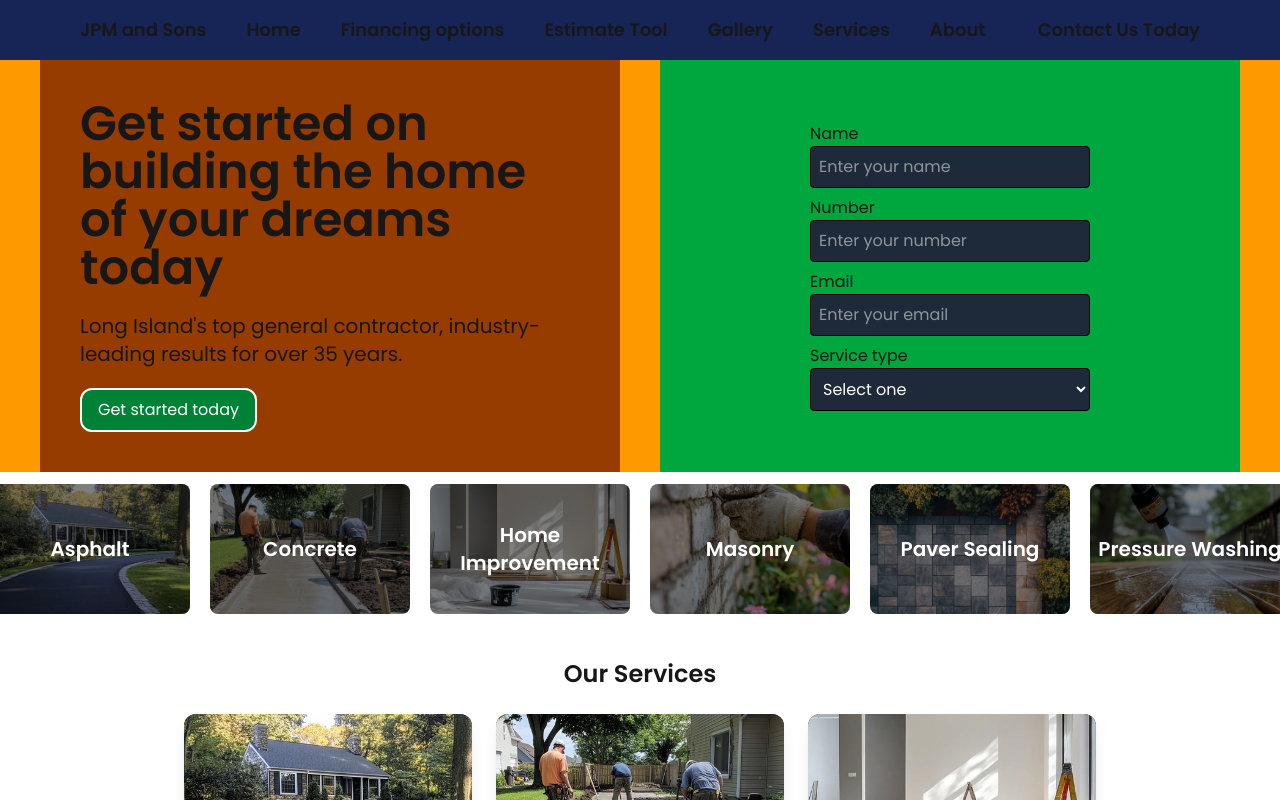
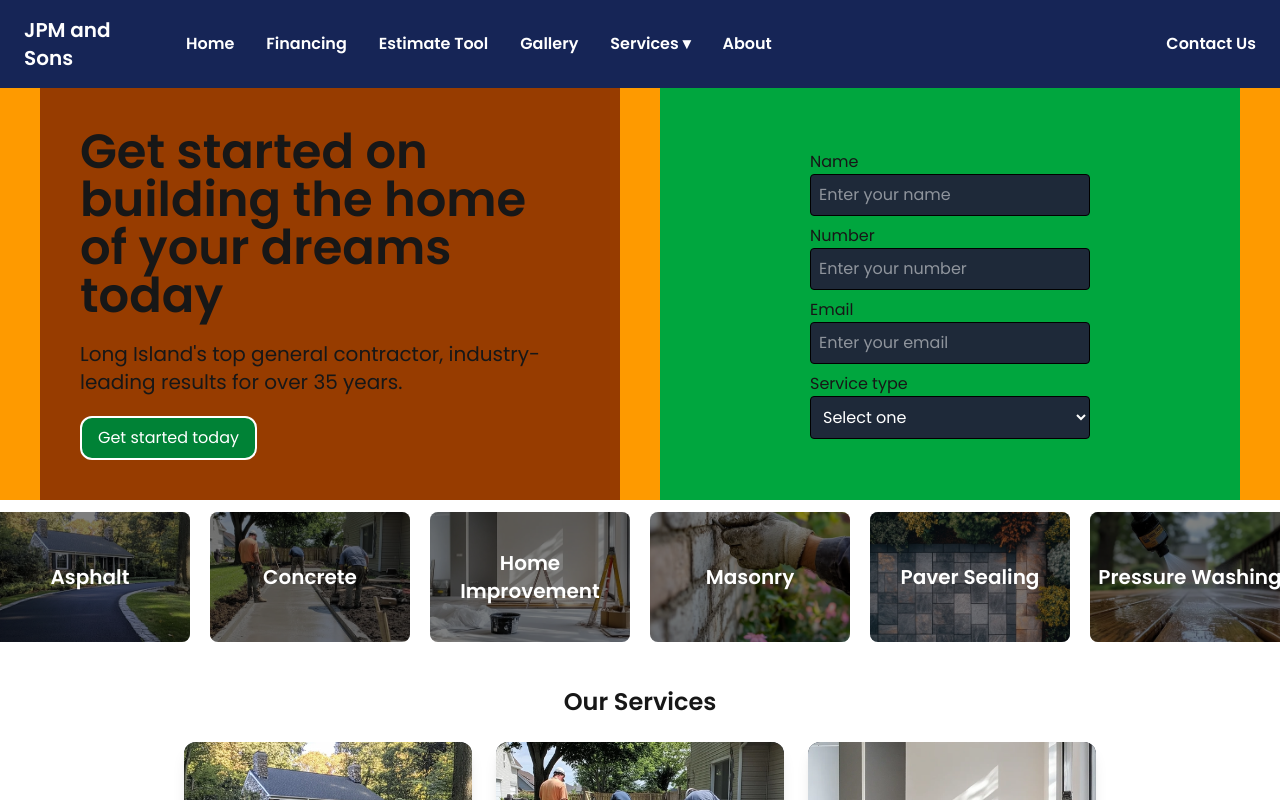
Before and after one commit to TonyRodriguez24/untitled-project, a Next.js app: page / in a window 1280 px wide. Shown: the top 800 px of the page. Built offline with nearby package versions, Linux system fonts and the light colour scheme.

Commit message:
made navbar bootstrapped

```diff
--- a/src/components/home-page/Gallery.jsx
+++ b/src/components/home-page/Gallery.jsx
@@ -72,7 +72,6 @@ export default function GallerySection() {
               width={500}
               height={350}
               className="rounded shadow-sm"
-              layout="responsive"
             />
             <figcaption className="text-center mt-2 text-md text-gray-300">
               {item.caption}
--- a/src/components/layout/Footer.jsx
+++ b/src/components/layout/Footer.jsx
@@ -5,7 +5,7 @@ export default function Footer() {
     <footer>
       <div className="grid grid-cols-4 max-w-3/4 mx-auto p-10 bg-green-800">
         {/* Contact Info */}
-        <div className="bg-amber-500 flex flex-col items-center">
+        <div className="flex flex-col items-center">
           <h3 className="text-center bg-amber-100">Connect With Us</h3>
           <ul>
             <li>
@@ -76,7 +76,7 @@ export default function Footer() {
         {/* CTA */}
         <div>
           <h3 className="text-center">Ready to Build?</h3>
-          <p>
+          <p className="px-4">
             Let’s bring your ideas to life! Contact us for a free consultation
             today and discover how JPM and Sons can help.
           </p>
--- a/src/components/layout/Navbar.jsx
+++ b/src/components/layout/Navbar.jsx
@@ -1,17 +1,91 @@
+"use client";
+
+import { useState } from "react";
 import Link from "next/link";
 
 export default function Navbar() {
+  const [isMenuOpen, setIsMenuOpen] = useState(false);
+  const [isServicesOpen, setIsServicesOpen] = useState(false);
+
   return (
-    <nav className="sticky top-0 z-100 p-4 text-lg px-20 font-bold bg-blue-950 w-full">
-      <ul className="flex gap-10">
-        <li>
-          <Link href="/">JPM and Sons</Link>
-        </li>
+    <nav className="bg-blue-950 text-white font-bold px-6 py-4 sticky top-0 z-50">
+      <div className="flex items-center justify-between">
+        {/* Logo */}
+        <Link href="/" className="text-xl">
+          JPM and Sons
+        </Link>
+
+        {/* Hamburger Button */}
+        <button
+          className="md:hidden"
+          onClick={() => setIsMenuOpen((prev) => !prev)}>
+          <span className="text-2xl">&#9776;</span>
+        </button>
+
+        {/* Desktop Nav */}
+        <ul className="hidden md:flex gap-8 items-center ml-10 w-full">
           <li>
             <Link href="/">Home</Link>
           </li>
           <li>
-          <Link href="/financing">Financing options</Link>
+            <Link href="/financing">Financing</Link>
+          </li>
+          <li>
+            <Link href="/estimate">Estimate Tool</Link>
+          </li>
+          <li>
+            <Link href="/gallery">Gallery</Link>
+          </li>
+          {/* Dropdown */}
+          <li
+            className="relative group"
+            onMouseEnter={() => setIsServicesOpen(true)}
+            onMouseLeave={() => setIsServicesOpen(false)}>
+            <button>Services ▾</button>
+            {isServicesOpen && (
+              <ul className="absolute top-full left-0 mt-2 bg-white text-black shadow-md rounded w-48 p-2">
+                <li>
+                  <Link href="/services/asphalt">Asphalt</Link>
+                </li>
+                <li>
+                  <Link href="/services/concrete">Concrete</Link>
+                </li>
+                <li>
+                  <Link href="/services/home-improvement">
+                    Home Improvement
+                  </Link>
+                </li>
+                <li>
+                  <Link href="/services/masonry">Masonry</Link>
+                </li>
+                <li>
+                  <Link href="/services/paver-sealing">Paver Sealing</Link>
+                </li>
+                <li>
+                  <Link href="/services/pressure-washing">
+                    Pressure Washing
+                  </Link>
+                </li>
+              </ul>
+            )}
+          </li>
+          <li>
+            <Link href="/about-us">About</Link>
+          </li>
+          <li className="ml-auto">
+            <Link href="/contact-us">Contact Us</Link>
+          </li>
+        </ul>
+      </div>
+
+      {/* Mobile Menu */}
+      {isMenuOpen && (
+        <ul className="flex flex-col gap-4 mt-4 md:hidden">
+          <li>
+            <Link href="/">Home</Link>
+          </li>
+          <li>
+            <Link href="/financing">Financing</Link>
           </li>
           <li>
             <Link href="/estimate">Estimate Tool</Link>
@@ -20,16 +94,43 @@ export default function Navbar() {
             <Link href="/gallery">Gallery</Link>
           </li>
           <li>
-          <Link href="/services">Services</Link>
+            <details>
+              <summary className="cursor-pointer">Services</summary>
+              <ul className="ml-4 mt-2 space-y-1">
+                <li>
+                  <Link href="/services/asphalt">Asphalt</Link>
                 </li>
+                <li>
+                  <Link href="/services/concrete">Concrete</Link>
+                </li>
+                <li>
+                  <Link href="/services/home-improvement">
+                    Home Improvement
+                  </Link>
+                </li>
+                <li>
+                  <Link href="/services/masonry">Masonry</Link>
+                </li>
+                <li>
+                  <Link href="/services/paver-sealing">Paver Sealing</Link>
+                </li>
+                <li>
+                  <Link href="/services/pressure-washing">
+                    Pressure Washing
+                  </Link>
+                </li>
+              </ul>
+            </details>
+          </li>
+
           <li>
             <Link href="/about-us">About</Link>
           </li>
-
-        <li className="ml-auto">
-          <Link href="/contact-us">Contact Us Today</Link>
+          <li>
+            <Link href="/contact-us">Contact Us</Link>
           </li>
         </ul>
+      )}
     </nav>
   );
 }
```
Also changed, not shown: 1 other file (tests, documents, lock files or other folders). Lines whose indentation alone changed are shown as unchanged.
